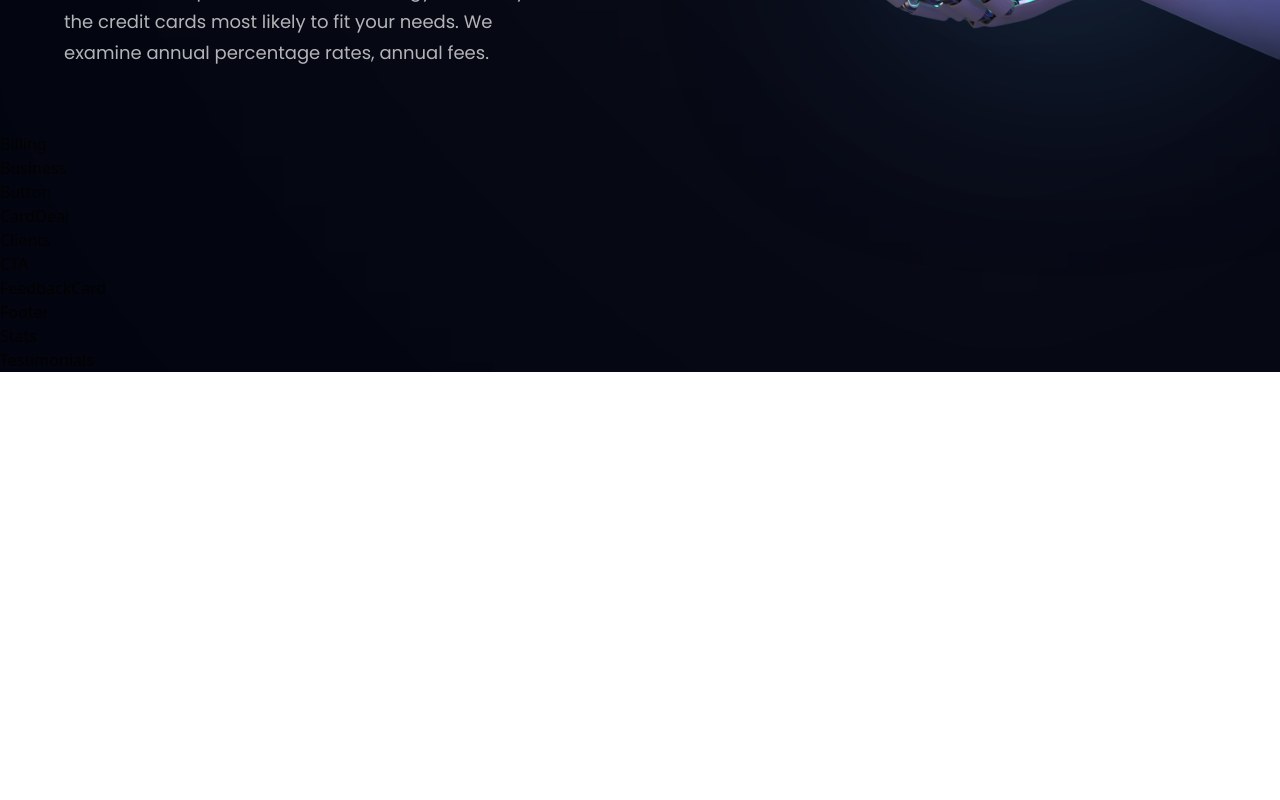
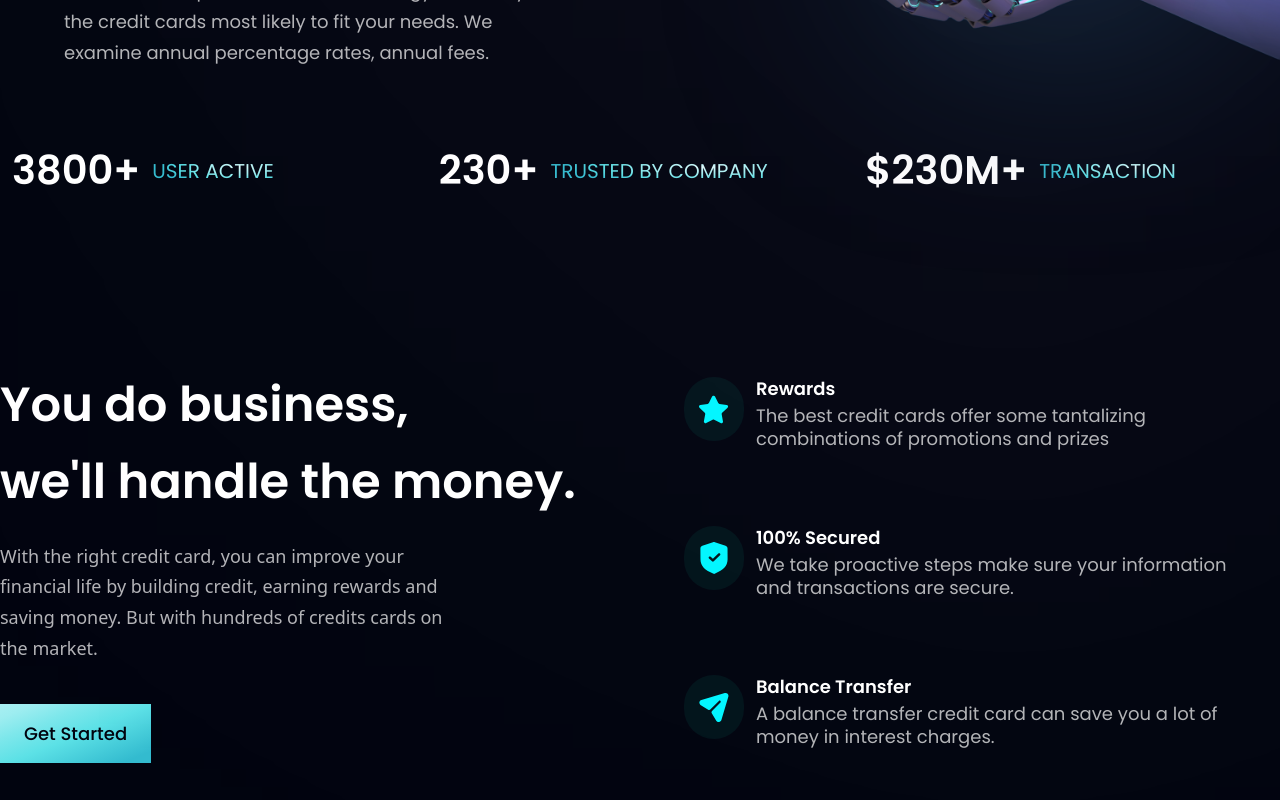
Before and after one commit to AlixHenri/ReactJs-Hoobank, a React (Vite) app: page / in a window 1280 px wide. Shown: the part 640-1440 px from the top of the page. Before the commit the page ends 1012 px from the top, so only its background shows below. Built offline with nearby package versions, Linux system fonts and the light colour scheme.

Commit message:
Stats & Business Update

```diff
--- a/index.html
+++ b/index.html
@@ -4,7 +4,7 @@
     <meta charset="UTF-8" />
     <link rel="icon" type="image/svg+xml" href="/vite.svg" />
     <meta name="viewport" content="width=device-width, initial-scale=1.0" />
-    <title>Vite + React</title>
+    <title>Hoobank</title>
   </head>
   <body>
     <div id="root"></div>
--- a/src/App.jsx
+++ b/src/App.jsx
@@ -19,15 +19,14 @@
 
       <div className={`bg-primary styles.flexStart`}>
         <div className={`${styles.boxWidth}`}>
+          <Stats />
+          <Business />
           <Billing />
-          <Business />
-          <Button />
           <CardDeal />
           <Clients />
           <CTA />
           <FeedBackCard />
           <Footer />
-          <Stats/>
           <Testimonials />
         </div>
       </div>
--- a/src/components/Business.jsx
+++ b/src/components/Business.jsx
@@ -1,9 +1,40 @@
-import React from 'react'
+import { features } from "../constants"
+import styles, {layout} from "../style"
+import Button from "./Button"
+
+const FeatureCard = ({icon, title, content, index}) => (
+  <div className={`flex flex-row p-6 rounded-[20px] ${index !== features.length - 1 ? "mb-6" : "mb-0"} feature-card`}>
+    <div className={`w-[60px] h-[64px] rounded-full ${styles.flexCenter} bg-dimBlue`}>
+      <img src={icon} alt="icon" className="w-[50%] h-[50%] object-contain"/>
+    </div>
+    <div className="flex-1 flex flex-col ml-3">
+      <h4 className="font-poppins font-semibold text-white text-[18px] leading-[23px] mb-1">
+        {title}
+      </h4>
+      <p className="font-poppins font-normal text-dimWhite text-[18px] leading-[23px] mb-1">
+        {content}
+      </p>
+    </div>
+  </div>
+)
 
 const Business = () => {
-  return (
-    <div>Business</div>
-  )
+  return(
+    <section id="features" className={layout.section}>
+      <div className={layout.sectionInfo}>
+        <h2 className={styles.heading2}>You do business, <br className="sm:block hidden"/>we'll handle the money.</h2>
+        <p className={`{${styles.paragraph} max-w-[470px] mt-5`}>With the right credit card, you can improve your financial life by building credit, earning rewards and saving money. But with hundreds of credits cards on the market.</p>
+
+        <Button styles="mt-10"/>
+      </div>
+
+      <div className={`${layout.sectionImg} flex-col`}>
+        {features.map((feature,index)=>(
+          <FeatureCard key={feature.id}{...feature} index={index}/>
+        ))}
+      </div>
+    </section>
+)
 }
 
 export default Business
--- a/src/components/Button.jsx
+++ b/src/components/Button.jsx
@@ -1,9 +1,9 @@
 import React from 'react'
 
-const Button = () => {
-  return (
-    <div>Button</div>
-  )
-}
+const Button = ({styles}) => (
+  <button type='button' className={`py-4 px-6 bg-blue-gradient font-poppins font-medium text-[18px] text-primary outline-none ${styles}`}>
+    Get Started
+  </button>
+)
 
 export default Button
--- a/src/components/Stats.jsx
+++ b/src/components/Stats.jsx
@@ -1,9 +1,16 @@
-import React from 'react'
+import {stats} from '../constants';
+import styles from '../style';
 
-const Stats = () => {
-  return (
-    <div>Stats</div>
-  )
-}
+const Stats = () => (
+  <section className={`${styles.flexCenter} flex-row flex-wrap sm:mb-20 mb-6`}>
+    {stats.map((stat)=>(
+      <div key={stat.id} className={`flex-1 flex justify-start items-center flex-row m-3`}>
+        <h4 className='font-poppins font-semibold xs:text-[40px] text-[30px] xs:leading-[53px]  leading-[43px] text-white
+        '>{stat.value}</h4>
+        <p className='font-poppins font-normal xs:text-[20px] text-[15px] xs:leading-[26px] leading-[21px] text-gradient uppercase ml-3'>{stat.title}</p>
+      </div>
+    ))}
+  </section>
+);
 
 export default Stats
```
